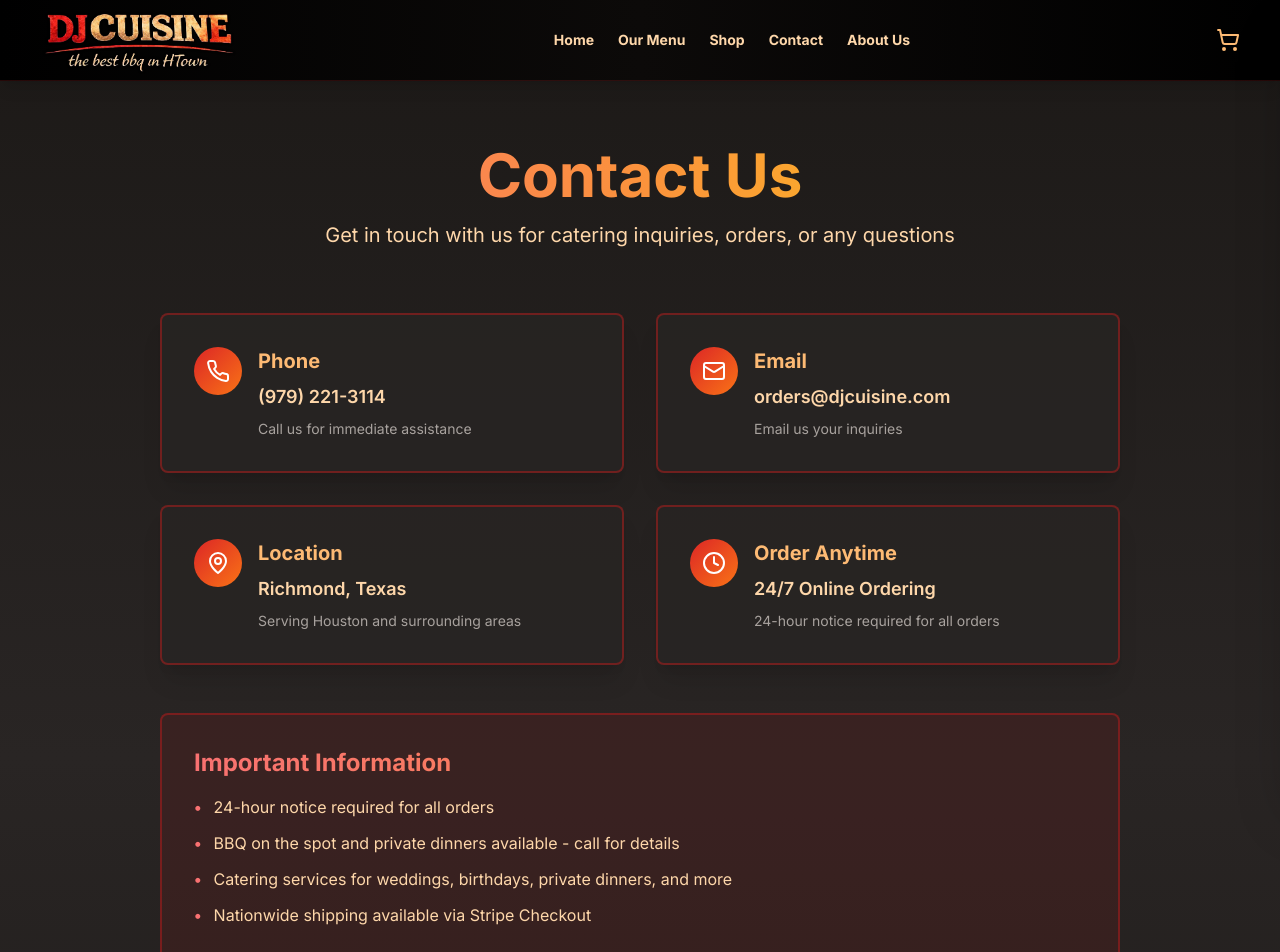
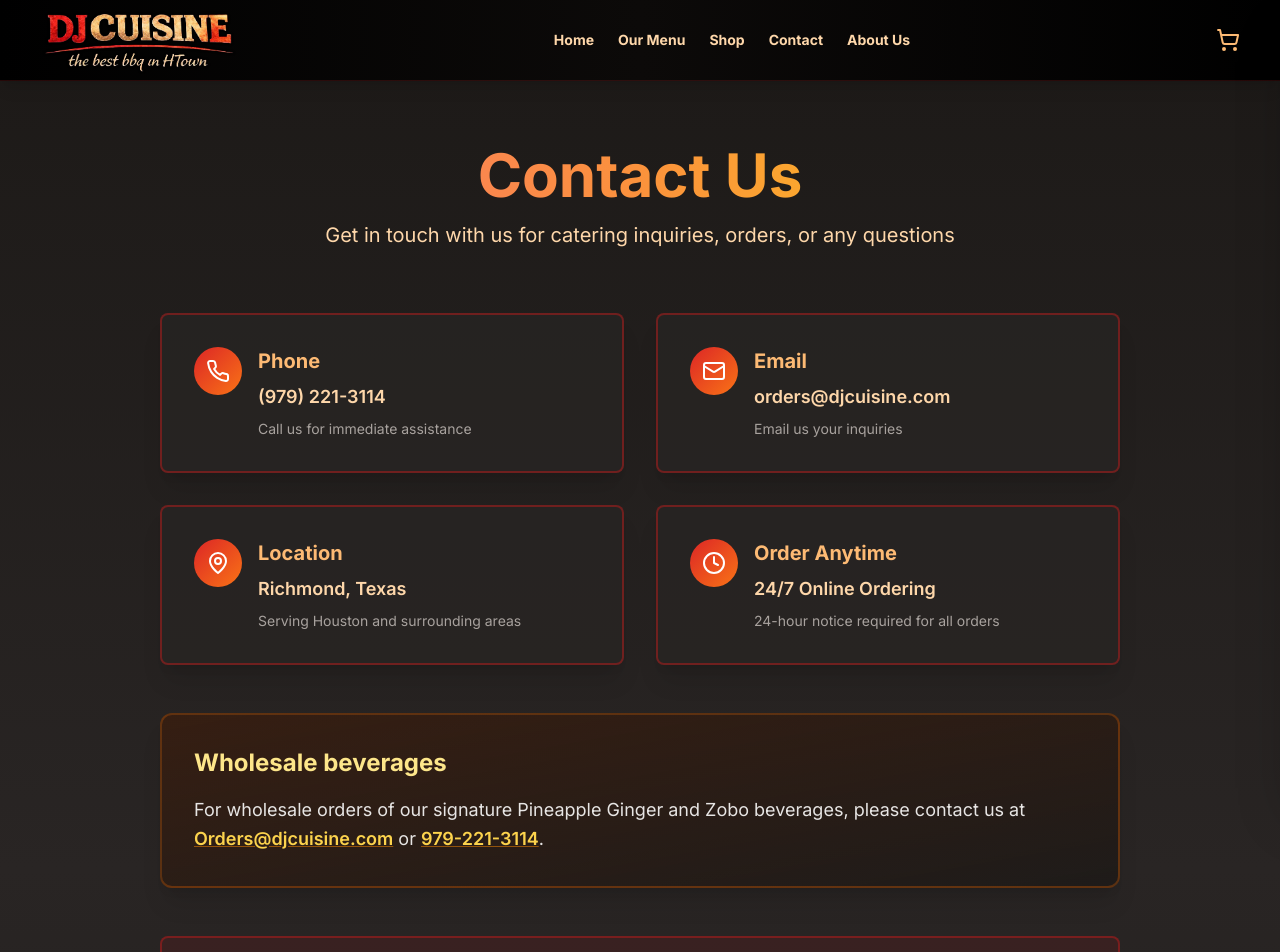
Before and after one commit to lakuakua/djcuisine, a Next.js app: page /contact in a window 1280 px wide. Shown: the top 952 px of the page. Built offline with nearby package versions, Linux system fonts and the light colour scheme.

Commit message:
feat(contact): wholesale Pineapple Ginger and Zobo inquiry block
Made-with: Cursor

```diff
--- a/app/contact/page.tsx
+++ b/app/contact/page.tsx
@@ -92,6 +92,25 @@ export default function ContactPage() {
           </div>
         </div>
 
+        {/* Wholesale beverages */}
+        <div className="bg-gradient-to-br from-amber-950/50 to-stone-900/80 border-2 border-amber-700/40 rounded-xl p-8 mb-12 shadow-xl">
+          <h2 className="text-2xl font-bold text-amber-200 mb-4">Wholesale beverages</h2>
+          <p className="text-stone-200 leading-relaxed text-lg">
+            For wholesale orders of our signature Pineapple Ginger and Zobo beverages, please contact us at{' '}
+            <a
+              href="mailto:Orders@djcuisine.com"
+              className="font-semibold text-amber-300 underline decoration-amber-600/60 hover:text-amber-200"
+            >
+              Orders@djcuisine.com
+            </a>{' '}
+            or{' '}
+            <a href="tel:+19792213114" className="font-semibold text-amber-300 underline decoration-amber-600/60 hover:text-amber-200">
+              979-221-3114
+            </a>
+            .
+          </p>
+        </div>
+
         {/* Important Information */}
         <div className="bg-red-900/20 border-2 border-red-700/50 rounded-lg p-8 mb-12">
           <h2 className="text-2xl font-bold bg-gradient-to-r from-red-400 to-orange-400 bg-clip-text text-transparent mb-4">
```
